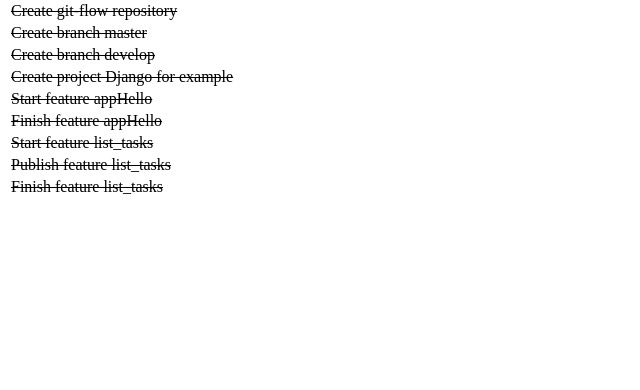
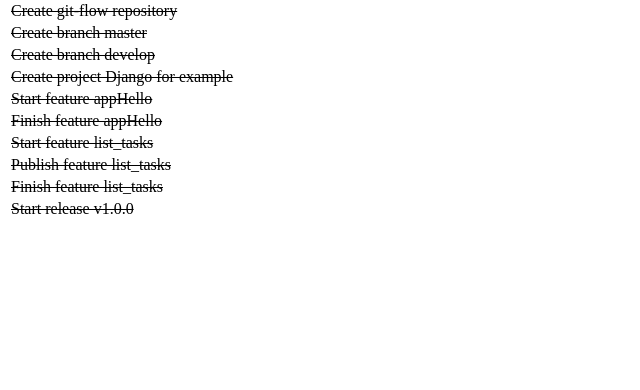
Before and after one commit to lucassouto/study-git-flow, a Django app: page / in a window 1280 px wide. Shown: the part 81-471 px from the top of the page, without its empty margins (0-640 px from the left). Run offline with Django 3.2, Linux system fonts and the light colour scheme.

Commit message:
Release v1.0.0

```diff
--- a/templates/index.html
+++ b/templates/index.html
@@ -37,6 +37,9 @@
         <tr>
             <td><s>Finish feature list_tasks</s></td>
         </tr>
+        <tr>
+            <td><s>Start release v1.0.0</s></td>
+        </tr>
 
     </table>
 </body>
```
